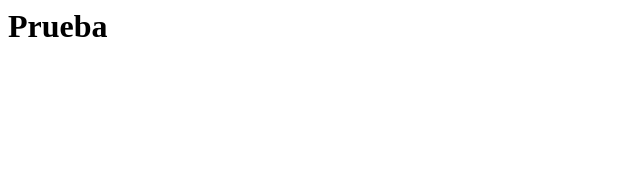
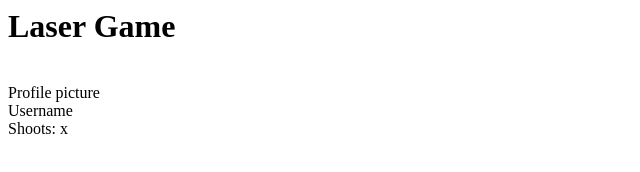
Before and after one commit to Furubu/lgit, a plain HTML site: page index.html in a window 1280 px wide. Shown: the whole page, without its empty margins (0-640 px from the left). Drawn offline with Linux system fonts and the light colour scheme.

Commit message:
Base de texto

```diff
--- a/index.html
+++ b/index.html
@@ -3,6 +3,9 @@
         <title>Title</title>
     </head>
     <body>
-        <h1>Prueba</h1>
+        <h1>Laser Game</h1>
+        <br/>Profile picture
+        <br/>Username
+        <br/>Shoots: x
     </body>
 </html>
```
